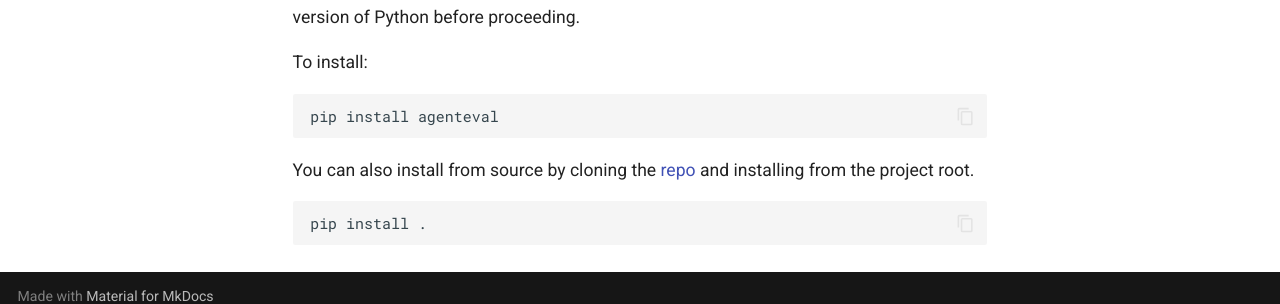
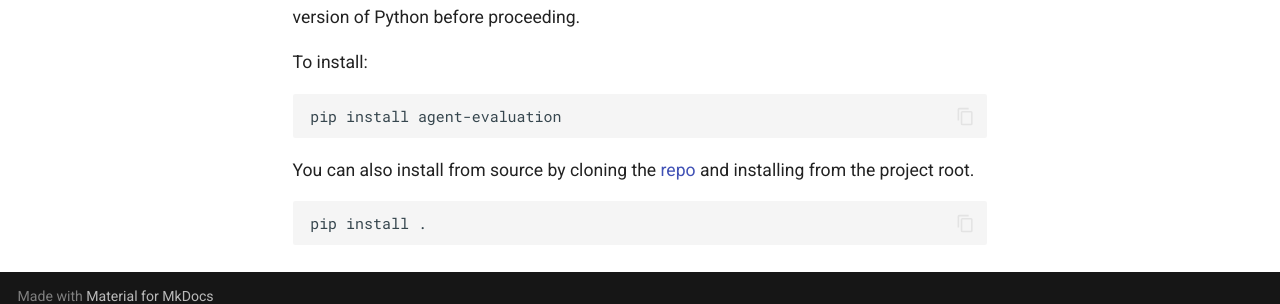
Before and after one commit to awslabs/agent-evaluation, an MkDocs documentation site: the page built from docs/index.md, in a window 1280 px wide and 1191 px high. Shown: the part 870-1174 px from the top of the window. Built offline with MkDocs 1.6.1 and Material for MkDocs 9.7.7, drawn with Linux system fonts in a browser that asks for light colours; comment, search, counter and statistics services are not loaded.

Commit message:
chore: update distribution name to agent-evaluation

````diff
--- a/docs/index.md
+++ b/docs/index.md
@@ -31,7 +31,7 @@ Agent Evaluation requires `python>=3.9`. Please make sure you have an acceptable
 To install:
 
 ```bash
-pip install agenteval
+pip install agent-evaluation
 ```
 
 You can also install from source by cloning the [repo](https://github.com/awslabs/agent-evaluation) and installing from the project root.
--- a/setup.py
+++ b/setup.py
@@ -3,6 +3,7 @@ from distutils.core import setup
 
 from setuptools import find_packages
 
+DIST_NAME = "agent-evaluation"
 VERSION = "0.1.0"
 DESCRIPTION = "A LLM-powered framework for testing virtual agents."
 AUTHOR = "Amazon Web Services"
@@ -23,7 +24,7 @@ def read(fname):
 
 
 setup(
-    name="agenteval",
+    name=DIST_NAME,
     version=VERSION,
     packages=find_packages(where=PACKAGE_DIR),
     package_dir={"": PACKAGE_DIR},
````
